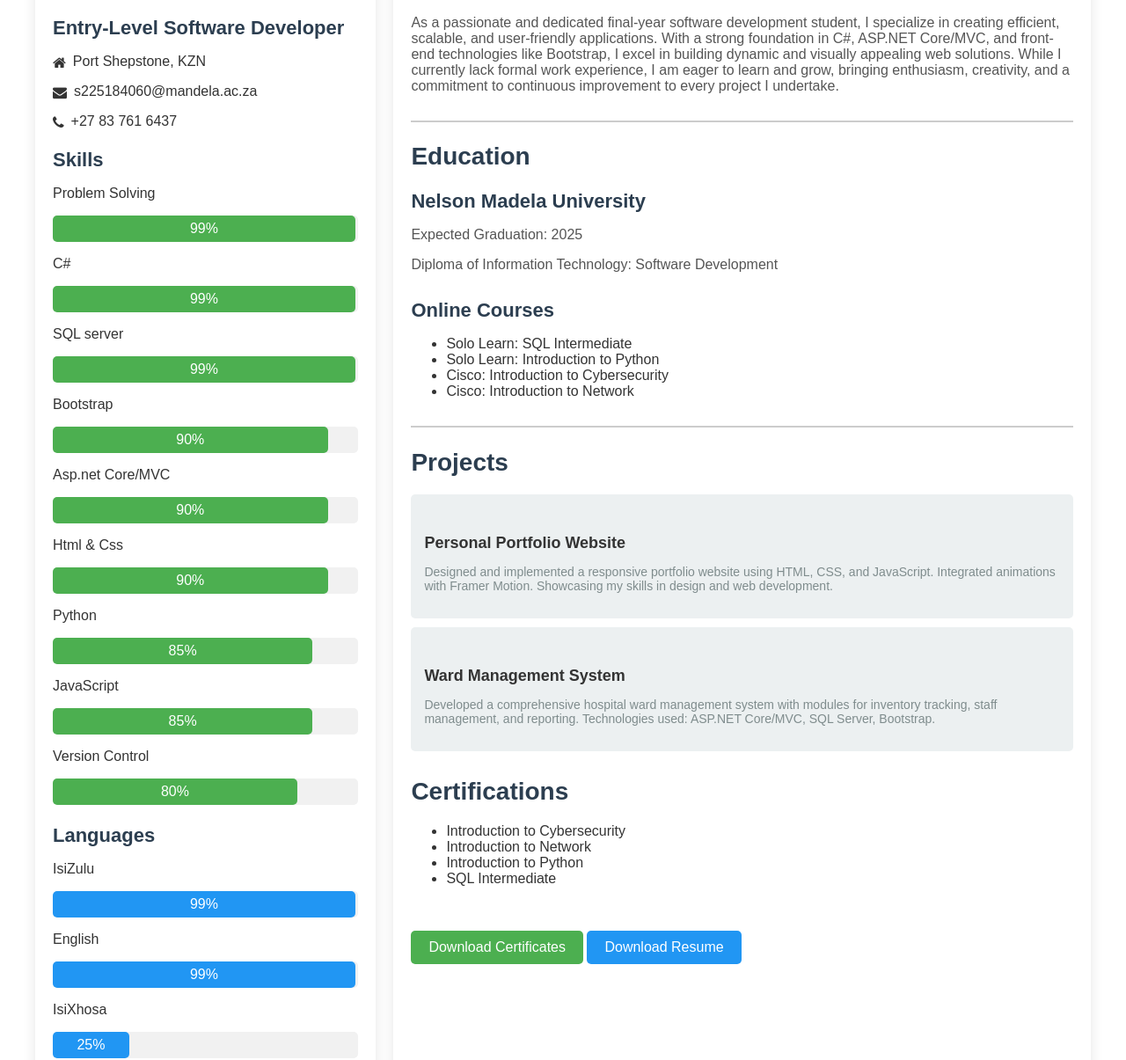
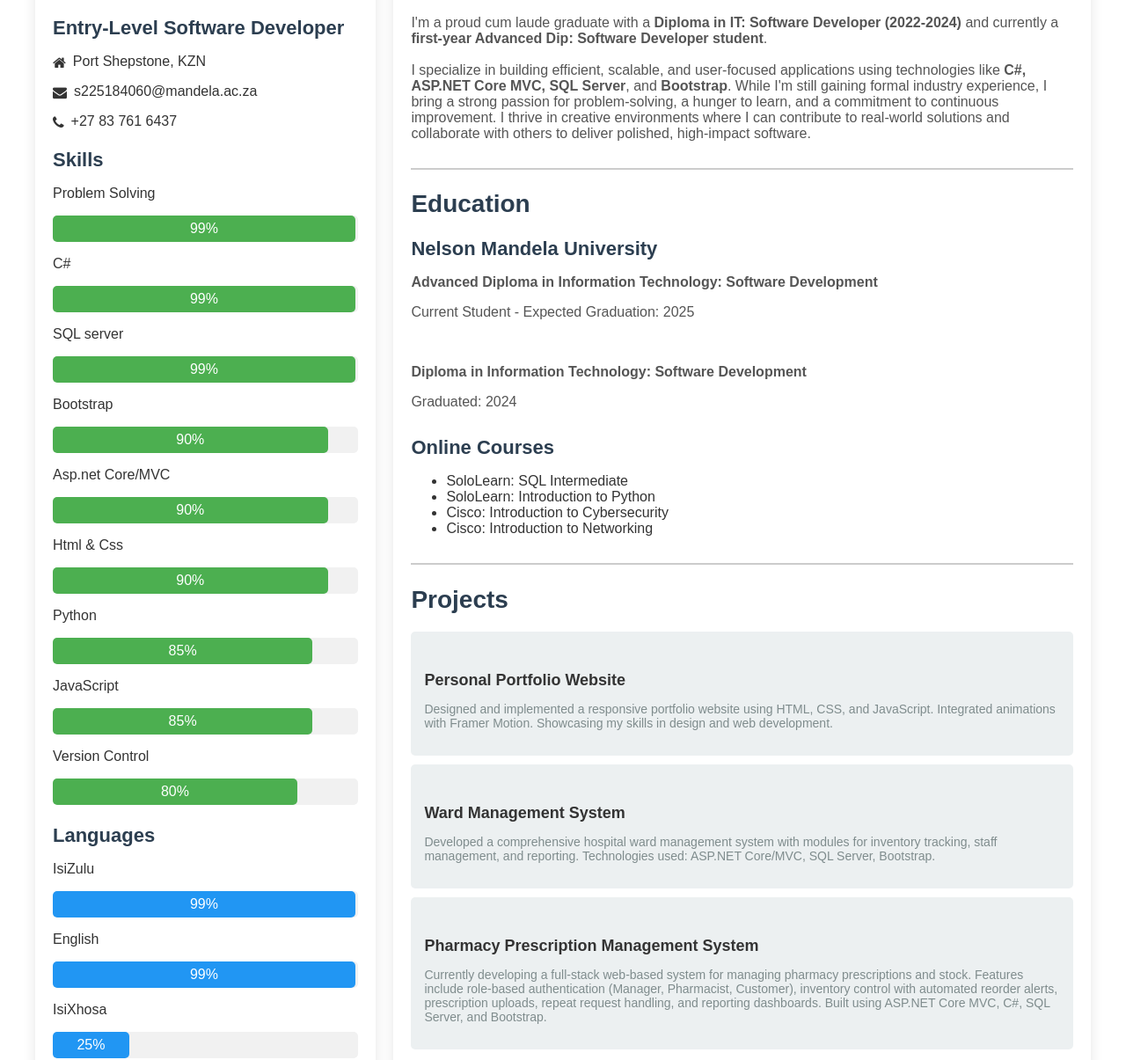
Before and after one commit to spida-039/portfolio.github.io, a website: page html/resume.html in a window 1280 px wide. Shown: the part 223-1428 px from the top of the page at 88% size. Drawn offline with nearby package versions, Linux system fonts and the light colour scheme.

Commit message:
FinallyUpdated2025

```diff
--- a/html/resume.html
+++ b/html/resume.html
@@ -166,7 +166,7 @@
         </div>
     <nav id="nav-bar">
         <ul class="links">
-            <li><a href="/index.html">Home</a></li>
+            <li><a href="../index.html">Home</a></li>
             <li><a href="../html/details.html">About</a></li>
             <li><a href="../html/skills.html">Skills</a></li>
             <li><a href="../html/contact.html">Contact</a></li>
@@ -226,29 +226,34 @@
             <h2>Profile</h2>
             <div class="section">
                 <p>
-                    As a passionate and dedicated final-year software development student,
-                     I specialize in creating efficient, scalable, and user-friendly applications.
-                     With a strong foundation in C#, ASP.NET Core/MVC, and front-end technologies like Bootstrap,
-                      I excel in building dynamic and visually appealing web solutions. While I currently lack formal work experience,
-                      I am eager to learn and grow, bringing enthusiasm, creativity, and a commitment to continuous improvement to every project I undertake.
+                    I'm a proud cum laude graduate with a <strong>Diploma in IT: Software Developer (2022-2024)</strong> and currently a <strong>first-year Advanced Dip: Software Developer student</strong>.
+                    <br/>
+                    <br/>
+                    I specialize in building efficient, scalable, and user-focused applications using technologies like <strong>C#, ASP.NET Core MVC, SQL Server</strong>, and <strong>Bootstrap</strong>.
+                    While I'm still gaining formal industry experience, I bring a strong passion for problem-solving, a hunger to learn, and a commitment to continuous improvement.
+                    I thrive in creative environments where I can contribute to real-world solutions and collaborate with others to deliver polished, high-impact software.
                 </p>
             </div>
         </div>
+
         <div class="hr-line"></div>
         <div>
             <h2>Education</h2>
             <div class="section">
-                <h3>Nelson Madela University</h3>
-                <p>Expected Graduation: 2025</p>
-                <p>Diploma of Information Technology: Software Development</p>
+                <h3>Nelson Mandela University</h3>
+                <p><strong>Advanced Diploma in Information Technology: Software Development</strong></p>
+                <p>Current Student - Expected Graduation: 2025</p>
+                <br />
+                <p><strong>Diploma in Information Technology: Software Development</strong></p>
+                <p>Graduated: 2024</p>
             </div>
             <div class="section">
                 <h3>Online Courses</h3>
                 <ul>
-                   <li>Solo Learn: SQL Intermediate</pre></li>
-                    <li>Solo Learn: Introduction to Python</pre></li>
-                    <li>Cisco:      Introduction to Cybersecurity</pre></li>
-                    <li>Cisco:      Introduction to Network</pre></li>
+                    <li>SoloLearn: SQL Intermediate</li>
+                    <li>SoloLearn: Introduction to Python</li>
+                    <li>Cisco: Introduction to Cybersecurity</li>
+                    <li>Cisco: Introduction to Networking</li>
                 </ul>
             </div>
         </div>
@@ -266,20 +271,26 @@
                     <h5>Ward Management System</h5>
                     <p>Developed a comprehensive hospital ward management system with modules for inventory tracking, staff management, and reporting. Technologies used: ASP.NET Core/MVC, SQL Server, Bootstrap.</p>
                 </div>
+                <div class="experience">
+                    <h5>Pharmacy Prescription Management System</h5>
+                    <p>Currently developing a full-stack web-based system for managing pharmacy prescriptions and stock. Features include role-based authentication (Manager, Pharmacist, Customer), inventory control with automated reorder alerts, prescription uploads, repeat request handling, and reporting dashboards. Built using ASP.NET Core MVC, C#, SQL Server, and Bootstrap.</p>
                 </div>
             </div>
+        </div>
+
            <div>
     <h2>Certifications</h2>
     <div class="section">
-
         <ul>
-                        <li>Introduction to Cybersecurity</li>
-                        <li>Introduction to Network</li>
-                        <li>Introduction to Python</li>
-                        <li>SQL Intermediate</li>
+            <li>Diploma in Information Technology: Software Development - Nelson Mandela University (2024)</li>
+            <li>Introduction to Cybersecurity - Cisco</li>
+            <li>Introduction to Network - Cisco</li>
+            <li>Introduction to Python - SoloLearn</li>
+            <li>SQL Intermediate - SoloLearn</li>
         </ul>
     </div>
 </div>
+
         <!-- Buttons to download resume & certificates -->
         <a href="../downloads/certificates.zip" class="download-btn" download="Certificates">Download Certificates</a>
         <a href="javascript:void(0);" class="resume-download-btn" onclick="downloadResume()">Download Resume</a>
@@ -345,11 +356,12 @@
 doc.setTextColor(...textColor);
 doc.setFontSize(12);
 doc.text(
-        "As a passionate and dedicated final-year software development student, I specialize in creating efficient, scalable, and user-friendly applications. With a strong foundation in C#, ASP.NET Core/MVC, and front-end technologies like Bootstrap, I excel in building dynamic and visually appealing web solutions. While I currently lack formal work experience, I am eager to learn and grow, bringing enthusiasm, creativity, and a commitment to continuous improvement to every project I undertake.",
+    "I'm a proud cum laude gruduate with a Diploma in Information Technology: Software Development, currently pursuing my Advanced Diploma in Software Development. I specialize in creating efficient, scalable, and user-friendly applications. With a strong foundation in C#, ASP.NET Core MVC, SQL Server, and front-end technologies like Bootstrap, I build dynamic and visually engaging web solutions. While I may not yet have formal work experience, I bring enthusiasm, creativity, and a commitment to continuous growth to every project I undertake.",
     15,
     85,
     { maxWidth: 180 }
 );
+
 
     // Skills Section
     doc.setFillColor(...accentColor);
@@ -387,8 +399,10 @@
     doc.setFont("helvetica", "normal");
 doc.setTextColor(...textColor);
 doc.text("Nelson Mandela University", 15, startY + 15);
-    doc.text("Diploma: Information Technology (Software Development)", 15, startY + 21);
+doc.text("Advanced Diploma: Information Technology (Software Development)", 15, startY + 21);
 doc.text("Expected Graduation: 2025", 15, startY + 27);
+doc.text("Diploma: Information Technology (Software Development)", 15, startY + 33);
+doc.text("Graduated: 2024", 15, startY + 39);
 
    // Projects Section
 const projectStartY = startY + 45;
@@ -400,8 +414,10 @@
 
 const projects = [
     "- Personal Portfolio Website: Designed and implemented a responsive website showcasing skills.",
-        "- Ward Management System: Hospital ward management system with inventory tracking."
+    "- Ward Management System: Hospital ward management system with inventory tracking.",
+    "- Pharmacy Prescription Management System: Under Development."
 ];
+
 projects.forEach((project, index) => {
     doc.setFont("helvetica", "normal");
     doc.setTextColor(...textColor);
```
Also changed, not shown: html/contact.html (+1 -1 lines), html/details.html (+7 -7 lines), html/projects.html (+1 -1 lines), html/skills.html (+1 -1 lines), index.html (+1 -1 lines). Lines whose indentation alone changed are shown as unchanged.
